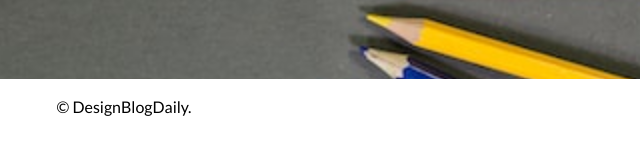
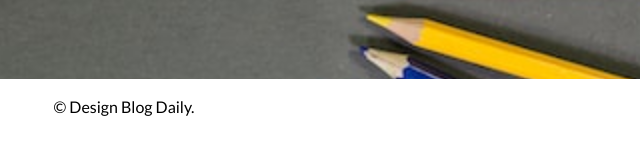
Before and after one commit to Marta3333/ThankYouPage-Bio, a plain HTML site: page index.html in a window 1280 px wide. Shown: the part 528-682 px from the top of the page, 516-1156 px from the left. Drawn offline with nearby package versions, Linux system fonts and the light colour scheme.

Commit message:
Update index.html

```diff
--- a/index.html
+++ b/index.html
@@ -48,7 +48,7 @@
     </div>
   </div>
   <div class="card-footer d-flex flex-column justify-content-center">
-      <p class="copyrightOther">© DesignBlogDaily.</p>
+      <p class="copyrightOther">© Design Blog Daily.</p>
   </div>
 
   <script src="https://cdn.jsdelivr.net/npm/bootstrap@5.2.3/dist/js/bootstrap.bundle.min.js" integrity="sha384-kenU1KFdBIe4zVF0s0G1M5b4hcpxyD9F7jL+jjXkk+Q2h455rYXK/7HAuoJl+0I4" crossorigin="anonymous"></script>
```
